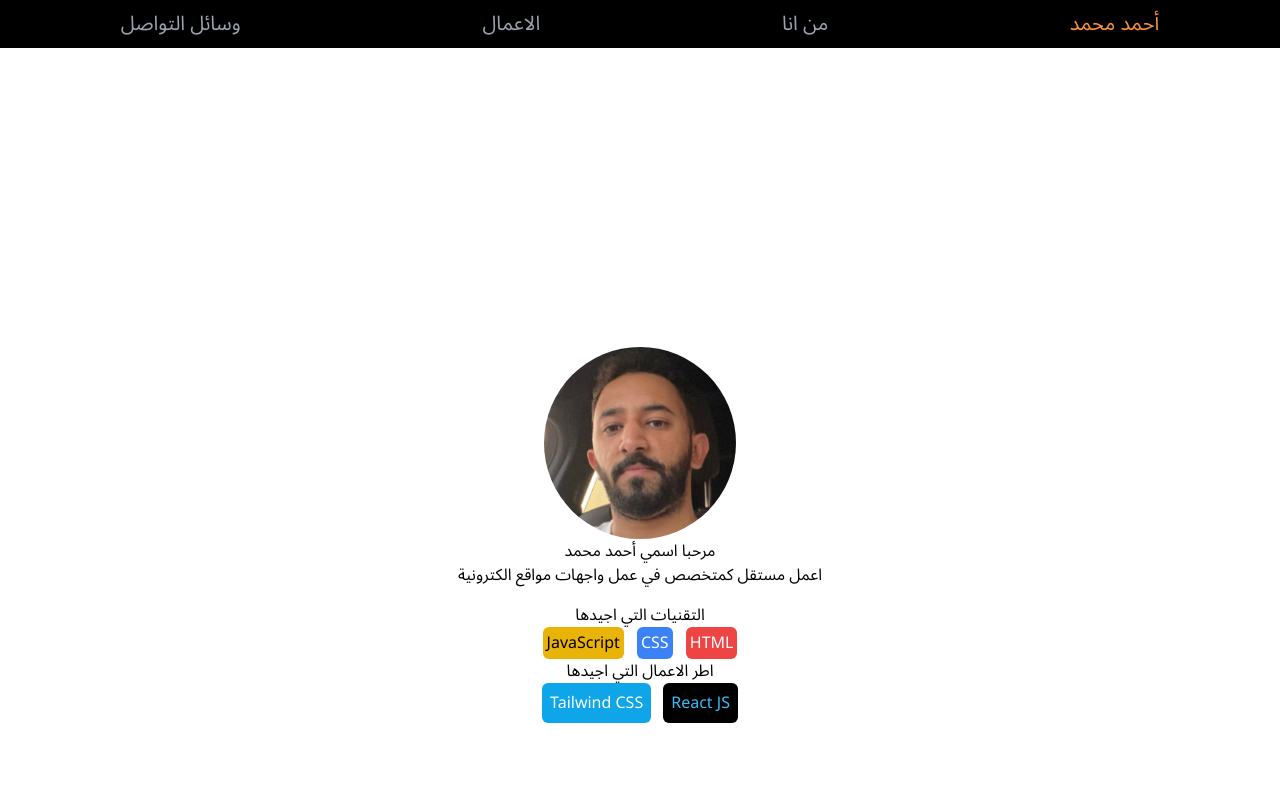
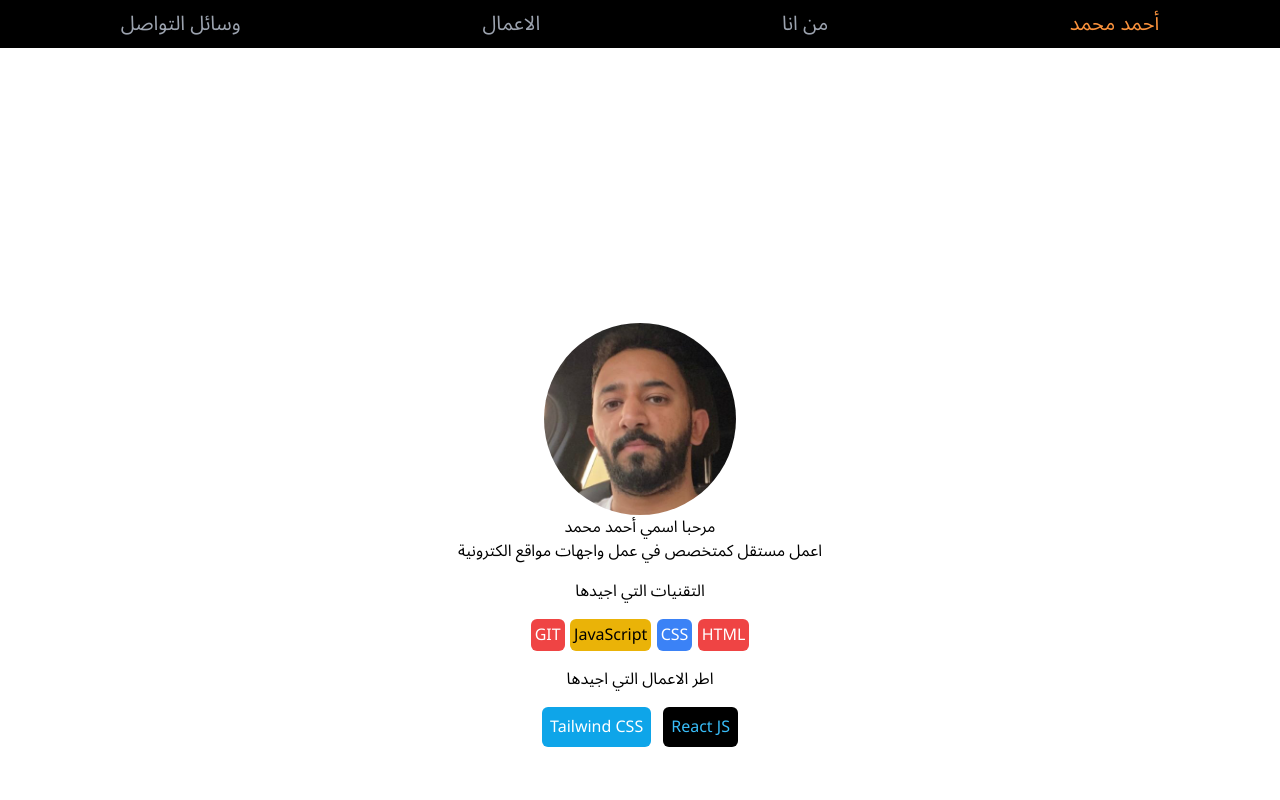
Before and after one commit to amh092/github.io, a plain HTML site: page index.html in a window 1280 px wide. Shown: the top 800 px of the page. Drawn offline with nearby package versions, Linux system fonts and the light colour scheme; a web font is replaced by a local one.

Commit message:
final hope

```diff
--- a/index.html
+++ b/index.html
@@ -42,13 +42,14 @@
       <h1>مرحبا اسمي أحمد محمد</h1>
       <p>اعمل مستقل كمتخصص في عمل واجهات مواقع الكترونية</p>
       <p class="mt-4">التقنيات التي اجيدها</p>
-      <ul class="flex flex-row justify-around xl:w-52 w-52 ">
+      <ul class="flex flex-row justify-around xl:w-56 w-52 mt-4 ">
         <li class="bg-red-500 text-white p-1 rounded-md ">HTML</li>
         <li class="bg-blue-500 text-white p-1 rounded-md ">CSS</li>
         <li class="bg-yellow-500 text-black p-1 rounded-md ">JavaScript</li>
+        <li class="bg-red-500 text-white p-1 rounded-md ">GIT</li>
       </ul>
-      <h1 class="ar">اطر الاعمال التي اجيدها</h1>
-      <ul class="flex flex-row justify-around xl:w-52 w-52 " >
+      <h1 class="ar  mt-4">اطر الاعمال التي اجيدها</h1>
+      <ul class="flex flex-row justify-around xl:w-52 w-52  mt-4 " >
           <li class="bg-black text-sky-400 p-2 rounded-md  " >React JS</li>
           <li class="bg-sky-500 text-white p-2 rounded-md  " >Tailwind CSS</li>
 
```
